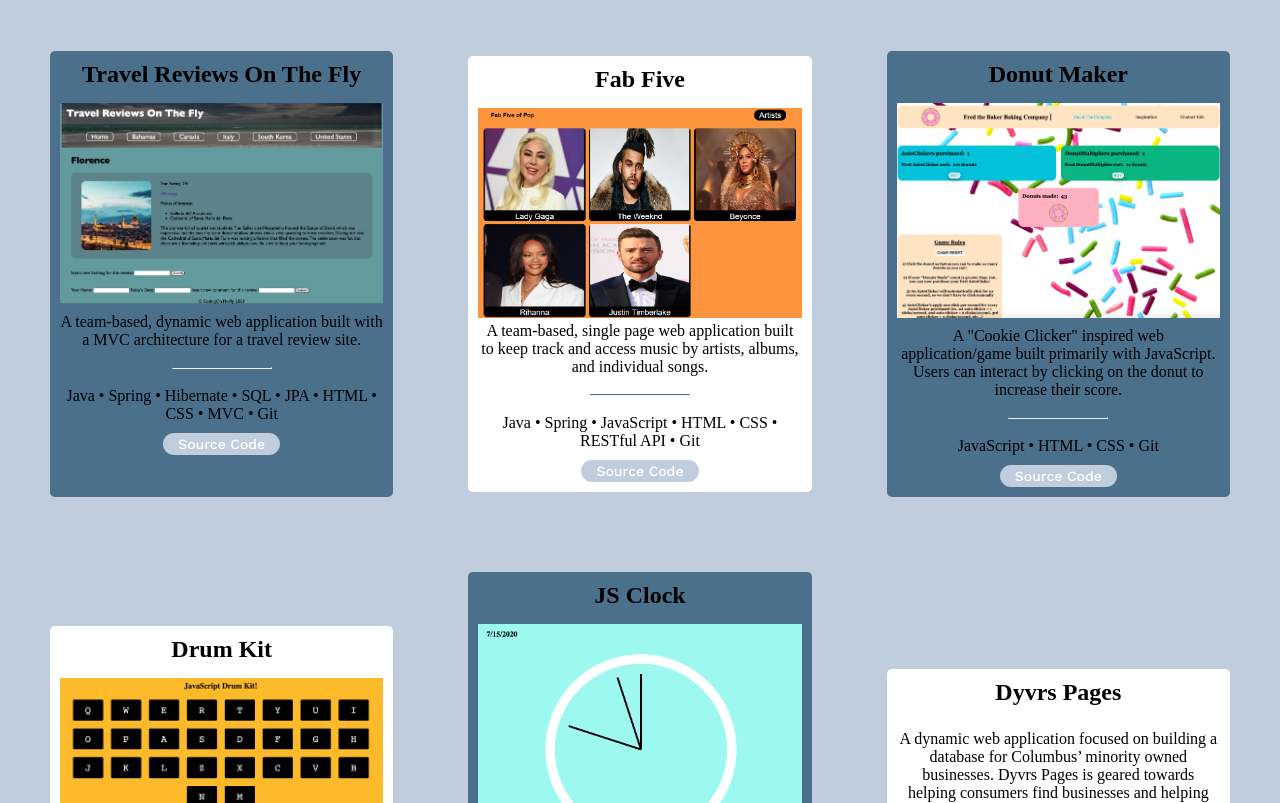
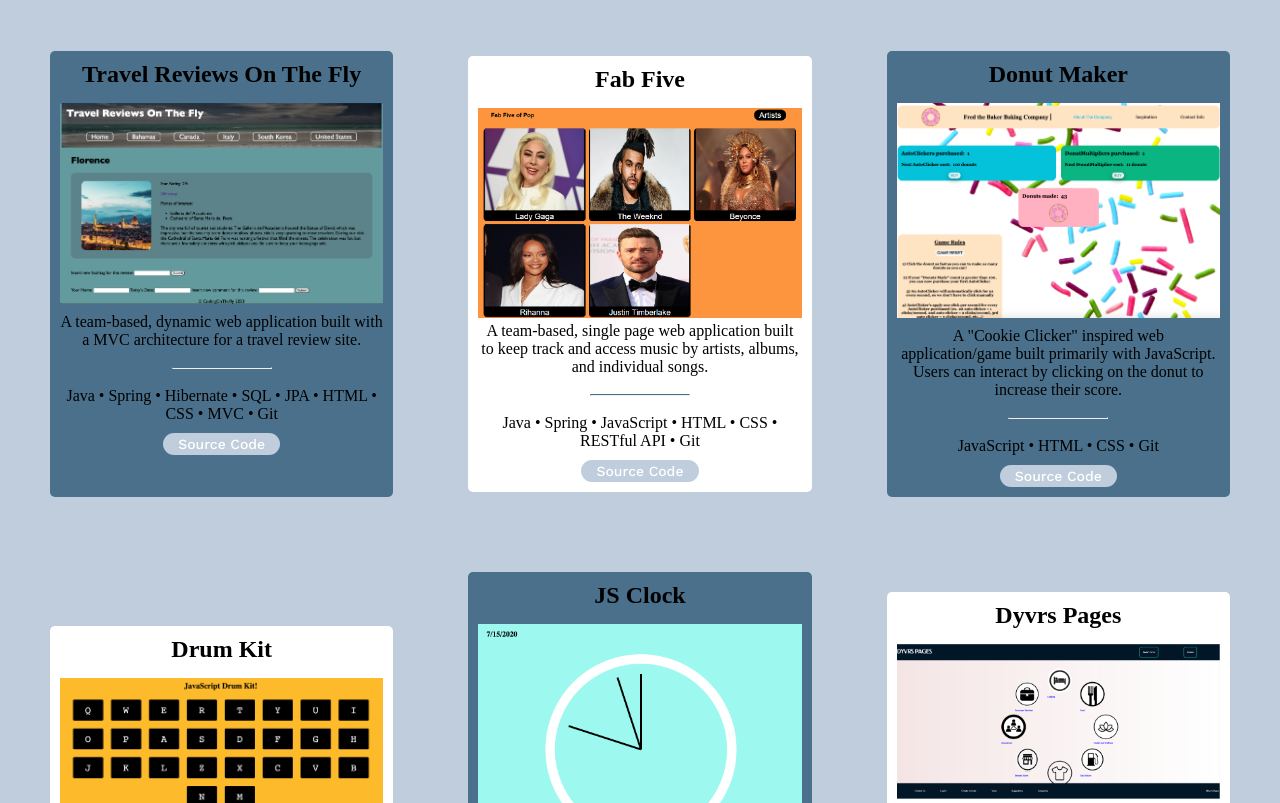
Before and after one commit to cresuta/cresuta.github.io, a plain HTML site: page projects.html in a window 1280 px wide. Shown: the part 149-952 px from the top of the page. Drawn offline with nearby package versions, Linux system fonts and the light colour scheme.

Commit message:
Added dyvrs pages img to projects section

```diff
--- a/projects.html
+++ b/projects.html
@@ -78,7 +78,7 @@
             </div>
             <div>
                 <h2>Dyvrs Pages</h2>
-                <img class="project__img" src="" alt="">
+                <img class="project__img" src="./imgs/dyvrspages.png" alt="Dyvrs Pages Homepage">
                 <p class="project__description">A dynamic web application focused on building a database for Columbus’ minority owned businesses. Dyvrs Pages is geared towards helping consumers find businesses and helping business owners increase their visibility.</p>
                 <br>
                 <hr class="line-separator">
```
Also changed, not shown: imgs/dyvrspages.png (added).
